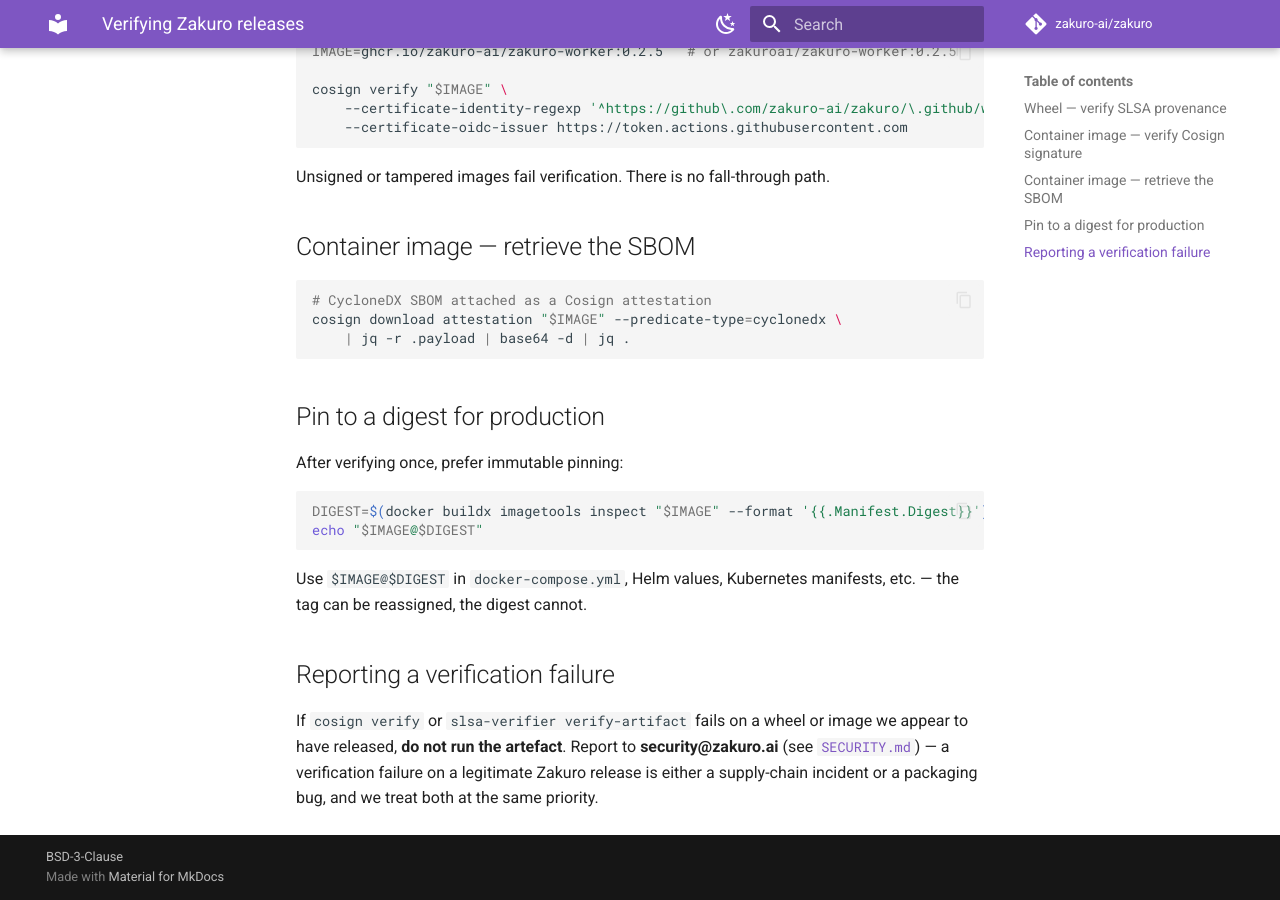
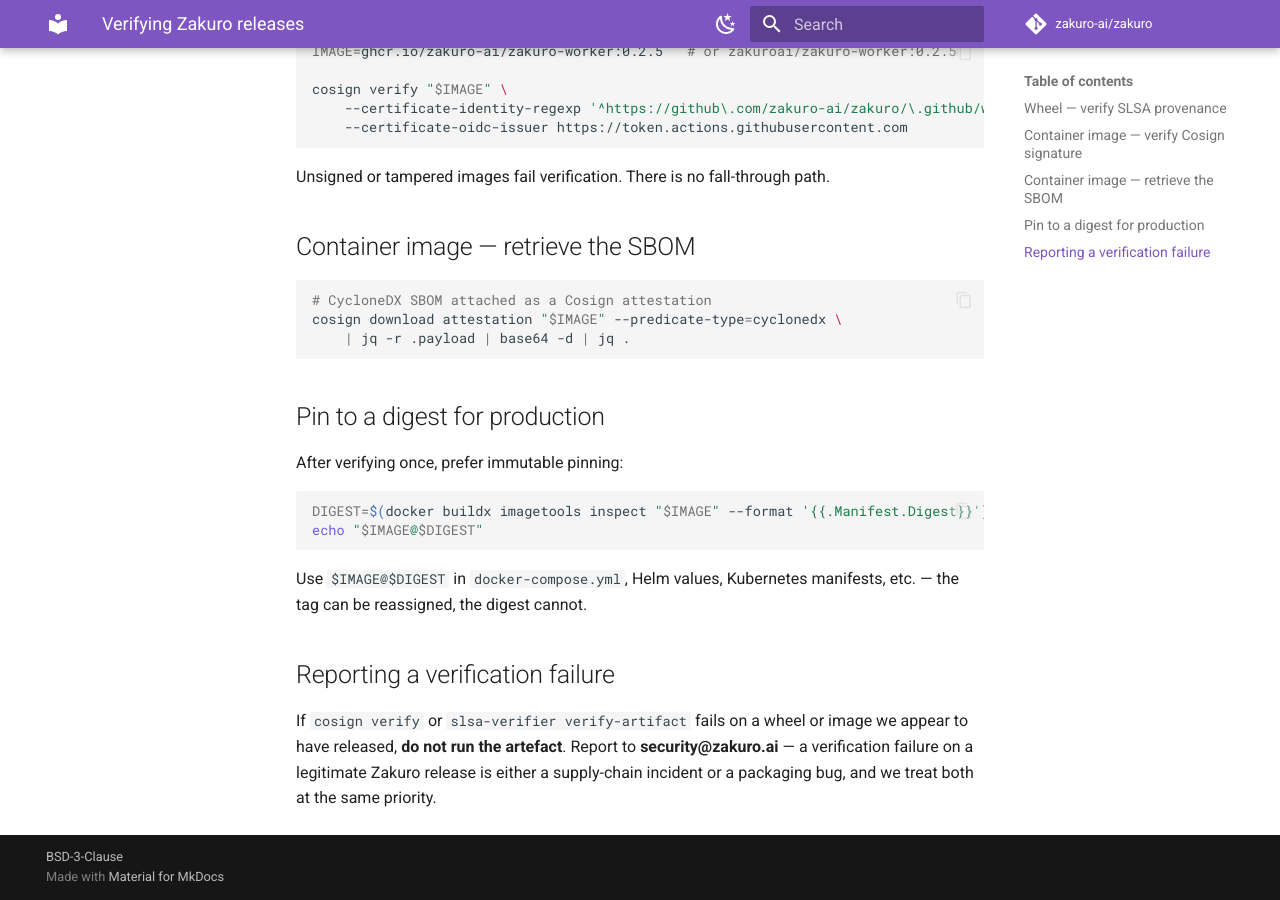
Before and after one commit to zakuro-ai/zakuro, an MkDocs documentation site: the page built from docs/security/verifying-releases.md, in a window 1280 px wide and 900 px high, scrolled down 1434 px. Built offline with MkDocs 1.6.1 and Material for MkDocs 9.7.7, drawn with Linux system fonts in a browser that asks for light colours; comment, search, counter and statistics services are not loaded; the version menu is left out.

Commit message:
docs(rfcs): fix mkdocs strict-mode dangling links
The strict mkdocs build refused to merge because:
- rfcs/0002 linked to ../secrets.md (lands in #159, not yet on master)
- rfcs/0002 linked to ../../zakuro/observability/sentry.py (source)
- rfcs/0003 linked to ../../PLAN.md (repo root, outside docs/)
- security/verifying-releases.md still had the pre-existing SECURITY.md
  dangling link (also fixed independently in #159)

Replace with absolute github.com URLs where the target is outside docs/,
or with a plain-text reference where the target is co-landing.

```diff
--- a/docs/security/verifying-releases.md
+++ b/docs/security/verifying-releases.md
@@ -72,4 +72,4 @@
 
 ## Reporting a verification failure
 
-If `cosign verify` or `slsa-verifier verify-artifact` fails on a wheel or image we appear to have released, **do not run the artefact**. Report to **security@zakuro.ai** (see [`SECURITY.md`](../../SECURITY.md)) — a verification failure on a legitimate Zakuro release is either a supply-chain incident or a packaging bug, and we treat both at the same priority.
+If `cosign verify` or `slsa-verifier verify-artifact` fails on a wheel or image we appear to have released, **do not run the artefact**. Report to **security@zakuro.ai** — a verification failure on a legitimate Zakuro release is either a supply-chain incident or a packaging bug, and we treat both at the same priority.
```
